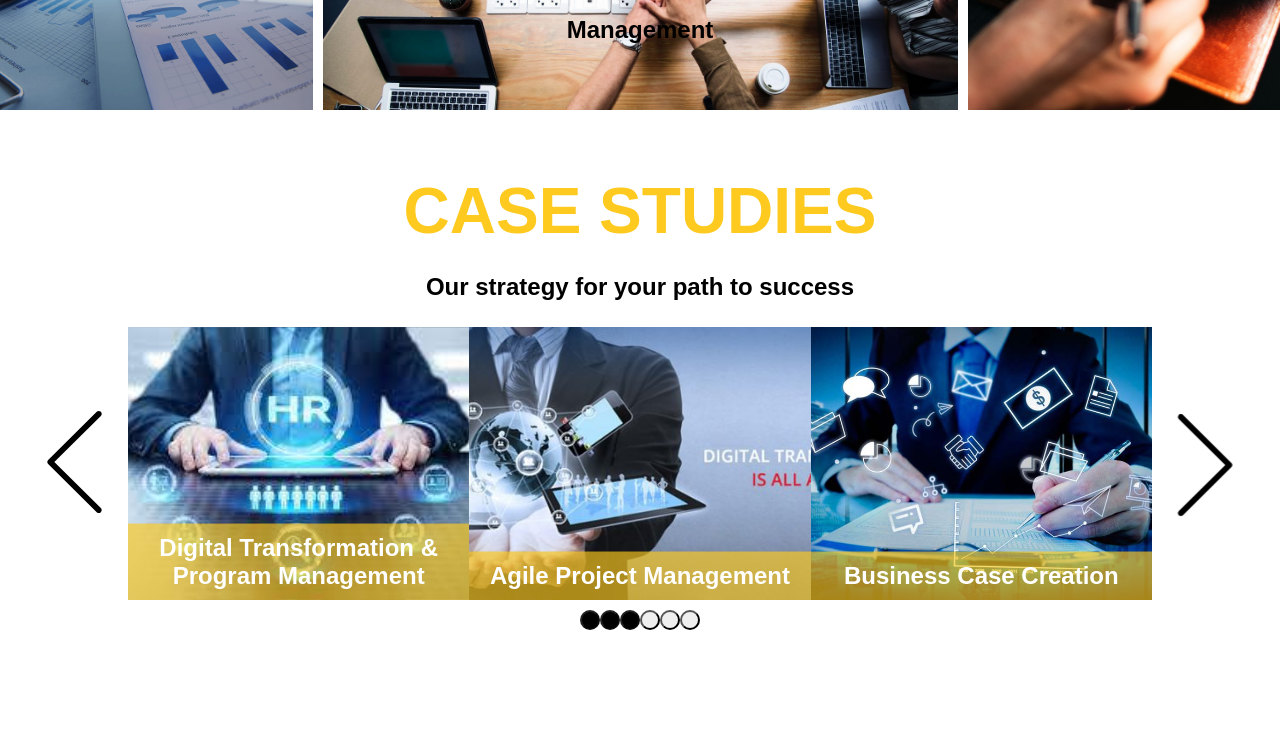
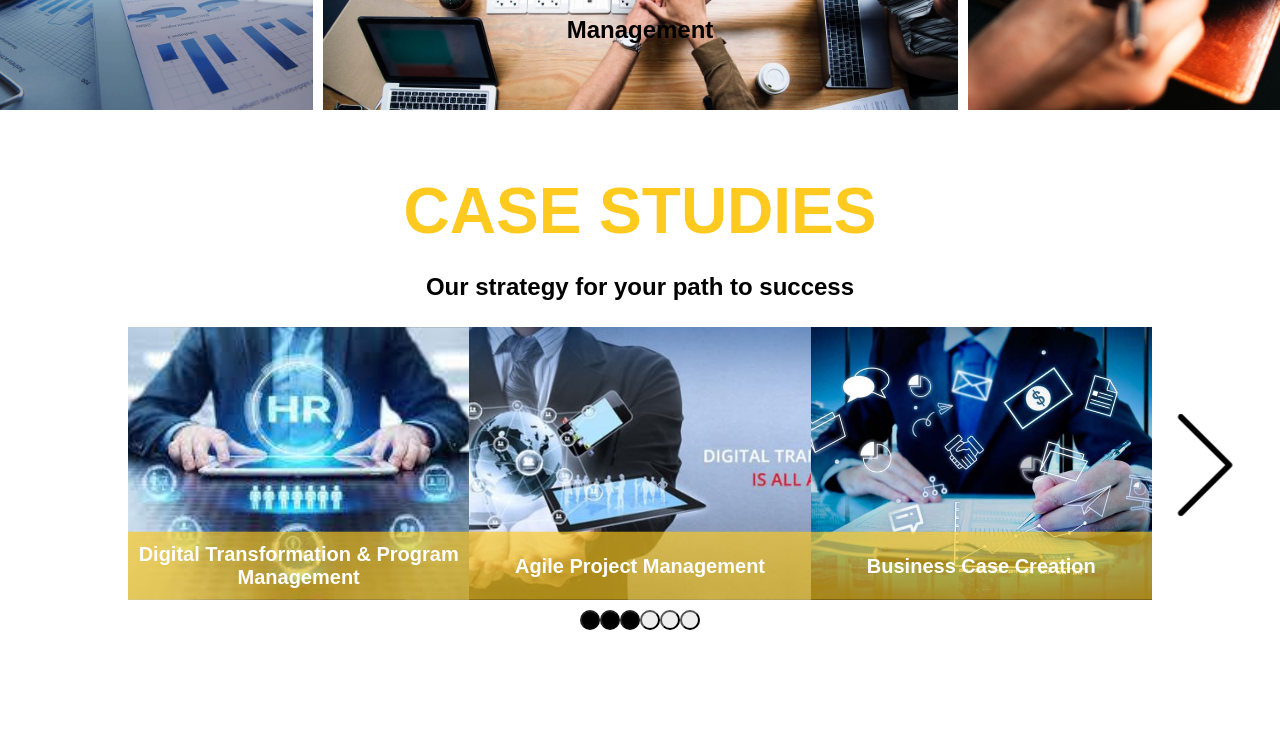
Before and after one commit to borigendiego/linaconsulting, a React (Create React App) app: page / in a window 1280 px wide. Shown: the part 3367-4104 px from the top of the page. Built offline with nearby package versions, Linux system fonts and the light colour scheme; a web font is replaced by a local one.

Commit message:
Fix height of slides titles + hidde arrow on carousel

```diff
--- a/src/components/common/carousel/index.js
+++ b/src/components/common/carousel/index.js
@@ -36,7 +36,7 @@ const Carousel = ({ carouselData }) => {
                                 style={{backgroundImage: `url(${item.image})`}}
                                 className={'simple-carouse_slide'}
                             >
-                                <h2 className={'simple-carouse_slide_title'}>{item.title}</h2>
+                                <h4 className={'simple-carouse_slide_title'}>{item.title}</h4>
                                 <p className={'simple-carouse_slide_text'}>{item.text}</p>
                             </Slide>
                         )
--- a/src/components/common/carousel/simpleCarousel.scss
+++ b/src/components/common/carousel/simpleCarousel.scss
@@ -26,6 +26,10 @@
   top: 100%;
   transform: translateY(-100%);
   transition: all 300ms;
+  min-height: 25%;
+  display: flex;
+  align-items: center;
+  justify-content: center;
 }
 
 .simple-carouse_slide_text {
--- a/src/components/deliveryConsulting/CustomCarrouselSection/customCarousel.scss
+++ b/src/components/deliveryConsulting/CustomCarrouselSection/customCarousel.scss
@@ -61,6 +61,10 @@
   width: 8em;
 }
 
+.arrow-button[disabled] {
+  visibility: hidden;
+}
+
 .arrow-button.next {
   transform: rotate(180deg);
 }
--- a/src/index.scss
+++ b/src/index.scss
@@ -14,7 +14,7 @@ li {
   list-style: none;
 }
 
-h1, h2, h3, h6 {
+h1, h2, h3, h4, h6 {
   font-family: $title-font-family;
 }
 
@@ -29,6 +29,10 @@ h1 {
 
 h3 {
   font-size: clamp(18px, 1.5rem, 24px);
+}
+
+h4 {
+  font-size: clamp(18px, 1.3rem, 20px);
 }
 
 p {
@@ -52,9 +56,3 @@ a {
   left: calc(100vw - 92%);
   top: 12%;
 }
-
-@media (max-width: $md-screen) {
-  .page-title {
-
-  }
-}
```
